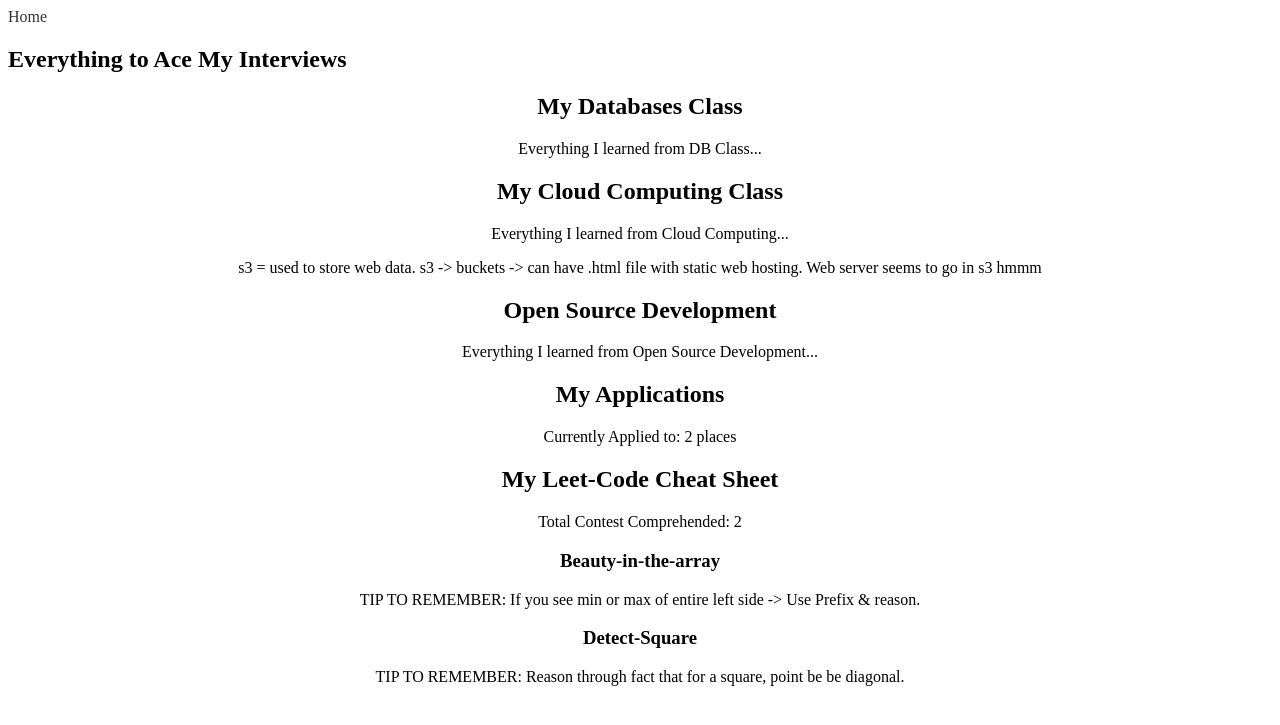
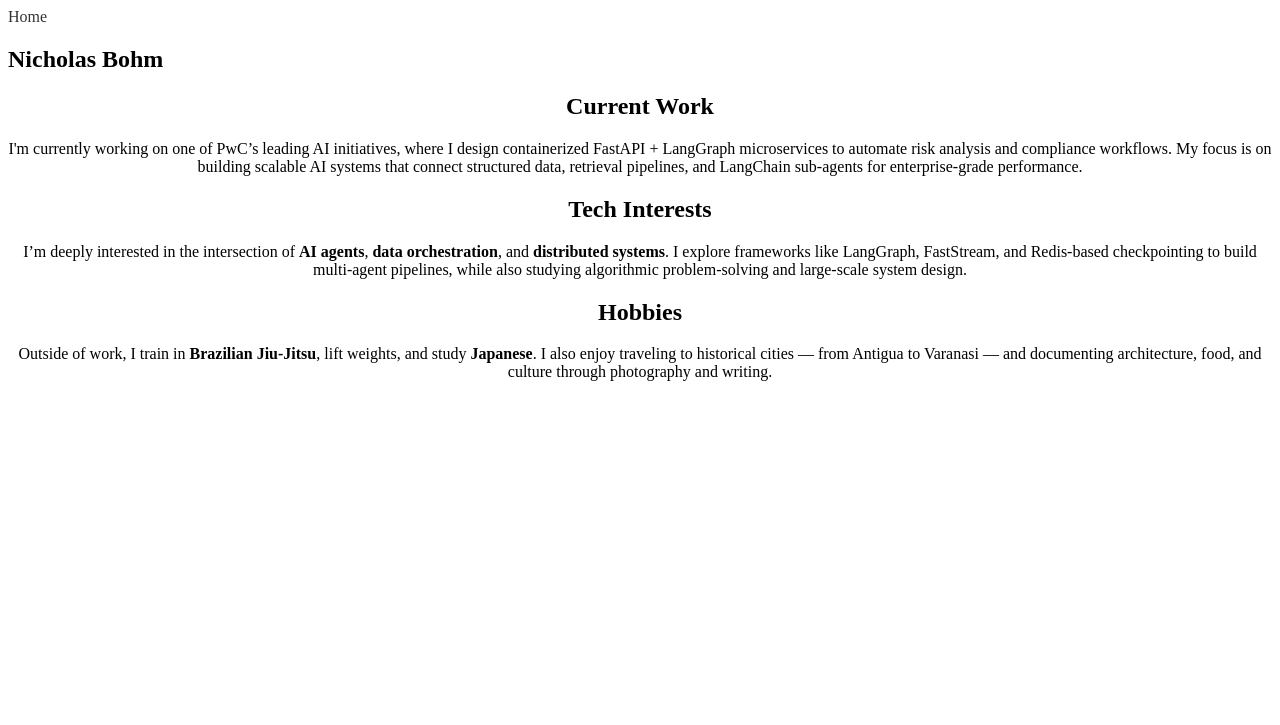
Before and after one commit to Nickbohm555/nickbohm555.github.io, a Jekyll site: the page built from index.md, in a window 1280 px wide. Shown: the top 725 px of the page. Built offline with Jekyll 4.4.1, drawn with Linux system fonts in a browser that asks for light colours.

Commit message:
Update index.md

```diff
--- a/index.md
+++ b/index.md
@@ -1,34 +1,17 @@
 ---
 layout: page
-title: Everything to Ace My Interviews
+title: Nicholas Bohm
 ---
 
 <div style="text-align: center;">
 
-<h2>My Databases Class</h2>
-<p>Everything I learned from DB Class...</p>
+<h2>Current Work</h2>
+<p>I'm currently working on one of PwC’s leading AI initiatives, where I design containerized FastAPI + LangGraph microservices to automate risk analysis and compliance workflows. My focus is on building scalable AI systems that connect structured data, retrieval pipelines, and LangChain sub-agents for enterprise-grade performance.</p>
 
-<h2>My Cloud Computing Class</h2>
-<p>Everything I learned from Cloud Computing...</p>
-<p>s3 = used to store web data. s3 -> buckets -> can have .html file with static web hosting.
-Web server seems to go in s3 hmmm</p>
+<h2>Tech Interests</h2>
+<p>I’m deeply interested in the intersection of <strong>AI agents</strong>, <strong>data orchestration</strong>, and <strong>distributed systems</strong>. I explore frameworks like LangGraph, FastStream, and Redis-based checkpointing to build multi-agent pipelines, while also studying algorithmic problem-solving and large-scale system design.</p>
 
-<h2>Open Source Development</h2>
-<p>Everything I learned from Open Source Development...</p>
-
-<h2>My Applications</h2>
-<p>Currently Applied to: 2 places</p>
-
-<h2>My Leet-Code Cheat Sheet</h2>
-<p>Total Contest Comprehended: 2</p>
-
-<h3>Beauty-in-the-array</h3>
-<p> TIP TO REMEMBER: If you see min or max of entire left side -> Use Prefix & reason.
- </p>
-
-<h3>Detect-Square</h3>
-<p>TIP TO REMEMBER: Reason through fact that for a square, point be be diagonal. </p>
-
-
+<h2>Hobbies</h2>
+<p>Outside of work, I train in <strong>Brazilian Jiu-Jitsu</strong>, lift weights, and study <strong>Japanese</strong>. I also enjoy traveling to historical cities — from Antigua to Varanasi — and documenting architecture, food, and culture through photography and writing.</p>
 
 </div>
```
